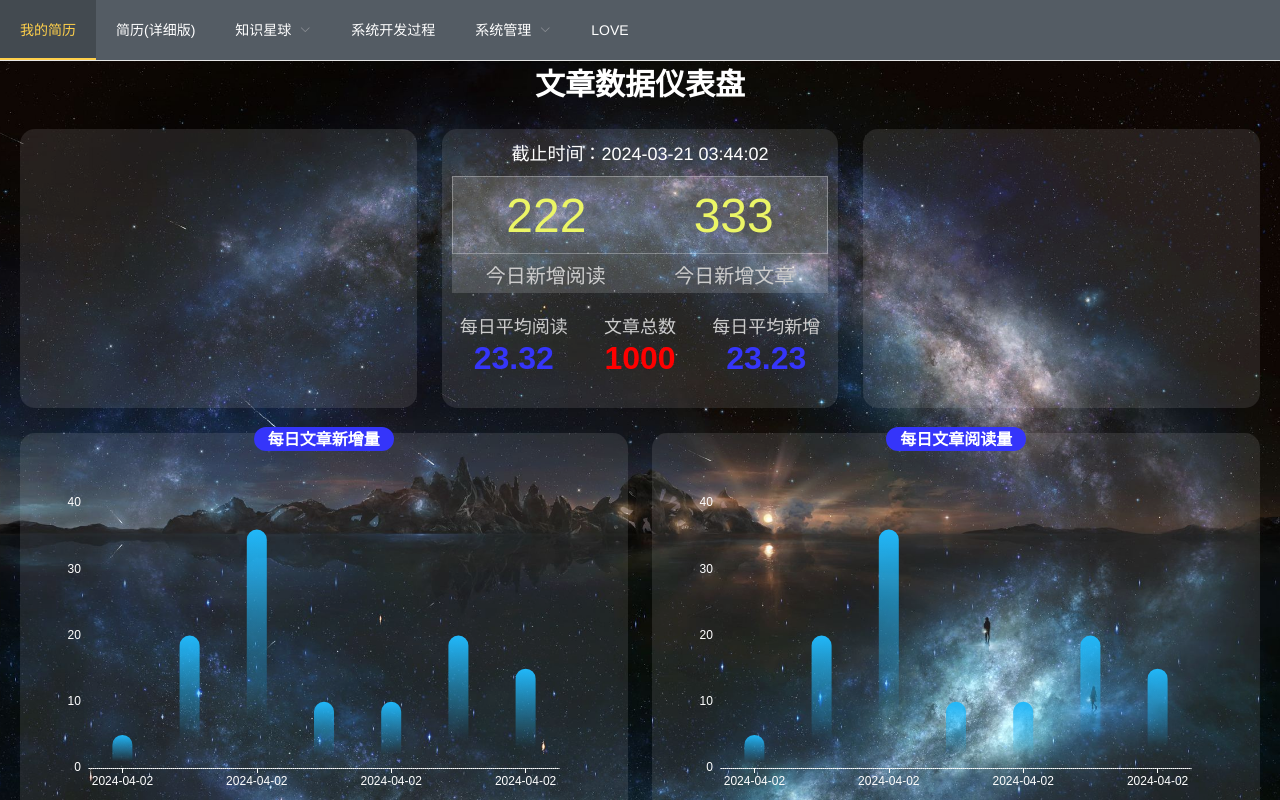
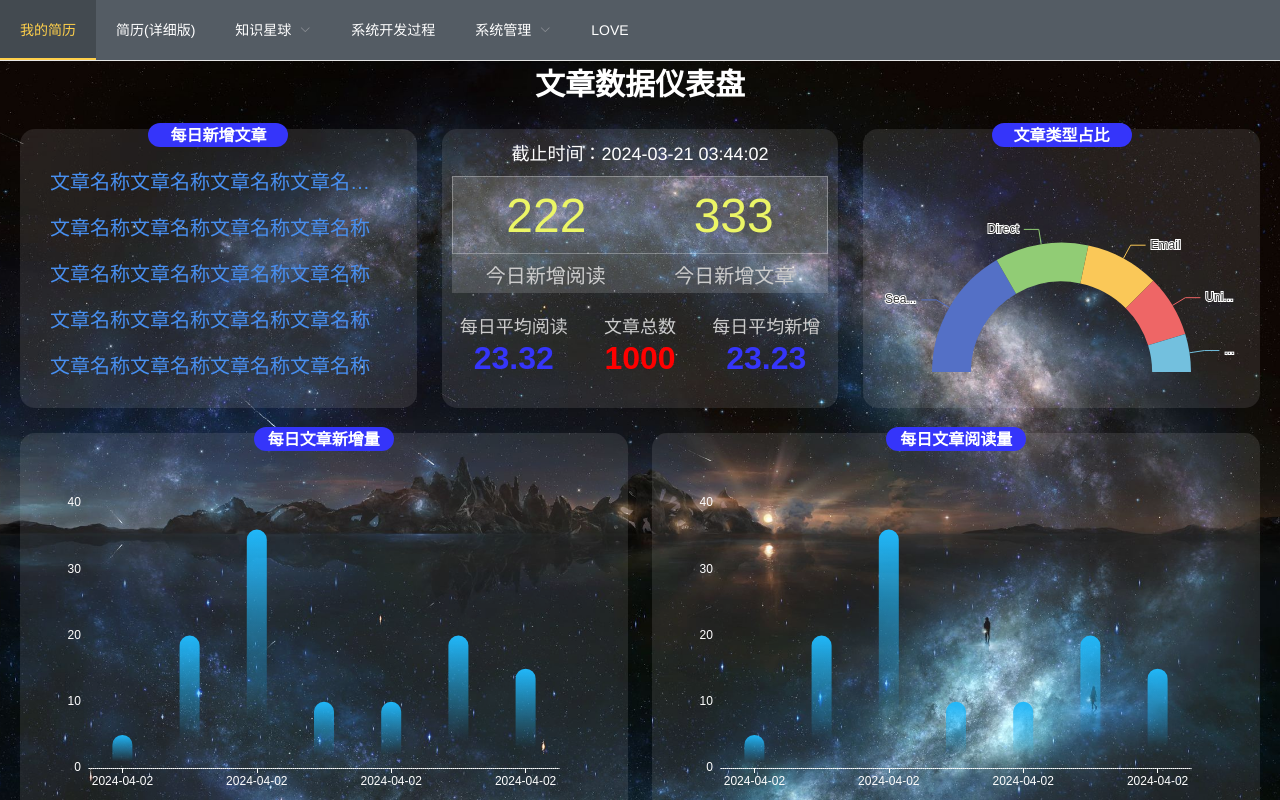
Before and after one commit to zihochay/project, a Vue app in the folder view/: page /#/knowledge/statistics in a window 1280 px wide. Built offline with nearby package versions, Linux system fonts and the light colour scheme; what vue-quill-editor would draw is missing.

Commit message:
完成文章数据页静态页面编写

```diff
--- /dev/null
+++ b/view/src/views/knowledge/components/echart3List.vue
@@ -0,0 +1,83 @@
+<template>
+  <div class="echart-list">
+    <echartTitle title="每日新增文章"/>
+    <div class="list-blogs">
+      <div class="blog-item">文章名称文章名称文章名称文章名称文章名称文章名称文章名称文章名称</div>
+      <div class="blog-item">文章名称文章名称文章名称文章名称</div>
+      <div class="blog-item">文章名称文章名称文章名称文章名称</div>
+      <div class="blog-item">文章名称文章名称文章名称文章名称</div>
+      <div class="blog-item">文章名称文章名称文章名称文章名称</div>
+      <div class="blog-item">文章名称文章名称文章名称文章名称</div>
+    </div>
+  </div>
+</template>
+<script>
+import echartTitle from './echartTitle.vue'
+
+export default {
+  name: 'echart-list',
+  components: {
+    echartTitle
+  },
+  data () {
+    return {
+
+    }
+  },
+  // 创建完成，访问当前this实例
+  created () {
+
+  },
+  // 挂载完成，访问DOM元素
+  mounted () {
+  },
+  methods: {
+
+  }
+}
+</script>
+
+<style lang="less" scoped>
+.echart-list {
+  width: 100%;
+  height: 100%;
+}
+.list-blogs {
+  // padding: 10px 10px 20px 10px;
+  height: 100%;
+  box-sizing: border-box;
+  padding: 20px;
+  // border: 1px solid red;
+  overflow: auto;
+  scrollbar-width: thin; /* 设置滚动条宽度 */
+  scrollbar-color: transparent transparent; /* 设置滚动条颜色为透明 */
+}
+/* 适用于 Safari 浏览器 */
+.list-blogs::-webkit-scrollbar {
+  width: 6px; /* 设置滚动条宽度 */
+  height: 6px; /* 设置滚动条高度 */
+}
+
+.list-blogs::-webkit-scrollbar-thumb {
+  background-color: transparent; /* 设置滚动条 thumb 的背景颜色为透明 */
+}
+
+.list-blogs::-webkit-scrollbar-track {
+  background-color: transparent; /* 设置滚动条 track 的背景颜色为透明 */
+}
+.blog-item {
+  // border: 1px solid red;
+  width: 100%;
+  height: 46px;
+  overflow: hidden;
+  text-overflow: ellipsis;
+  white-space: nowrap;
+  line-height: 46px;
+  font-size: 20px;
+  color: #488ff0;
+}
+.blog-item:hover {
+  cursor: pointer;
+  text-decoration: underline;
+}
+</style>
--- /dev/null
+++ b/view/src/views/knowledge/components/echart4.vue
@@ -0,0 +1,71 @@
+<template>
+  <div class="echart-pie">
+    <echartTitle title="文章类型占比"/>
+    <div class="echart-pie" id="echart-pie"></div>
+  </div>
+</template>
+<script>
+import echartTitle from './echartTitle.vue'
+
+export default {
+  name: 'echart-pie',
+  components: {
+    echartTitle
+  },
+  data () {
+    return {
+      option: {
+        tooltip: {
+          trigger: 'item'
+        },
+        legend: {
+          top: '5%',
+          left: 'center'
+        },
+        series: [
+          {
+            name: 'Access From',
+            type: 'pie',
+            radius: ['70%', '100%'],
+            center: ['50%', '90%'],
+            // adjust the start and end angle
+            startAngle: 180,
+            endAngle: 360,
+            data: [
+              { value: 1048, name: 'Search Engine' },
+              { value: 735, name: 'Direct' },
+              { value: 580, name: 'Email' },
+              { value: 484, name: 'Union Ads' },
+              { value: 300, name: 'Video Ads' }
+            ]
+          }
+        ]
+      }
+    }
+  },
+  // 创建完成，访问当前this实例
+  created () {
+
+  },
+  // 挂载完成，访问DOM元素
+  mounted () {
+    this.initEchart()
+  },
+  methods: {
+    initEchart () {
+      // const chart = this.$echarts.init(document.getElementById('echarts1'))
+      const chart = this.$echarts.init(
+        document.getElementById('echart-pie')
+      )
+      chart.setOption(this.option)
+    }
+  }
+}
+</script>
+
+<style lang="less" scoped>
+.echart-pie {
+  width: 100%;
+  height: 100%;
+}
+</style>
--- a/view/src/views/knowledge/statistics/statistics.vue
+++ b/view/src/views/knowledge/statistics/statistics.vue
@@ -2,8 +2,8 @@
   <div class="statistics">
     <div class="title">文章数据仪表盘</div>
     <div class="echart1 flex">
-      <div class="width32">
-        <!-- <echart1Vue /> -->
+      <div class="width32 padding10">
+        <echart3ListVue />
       </div>
       <div class="width32 padding10">
         <div class="time">截止时间：{{ getCurrentTime() }}</div>
@@ -50,7 +50,9 @@
           </div>
         </div>
       </div>
-      <div class="width32"></div>
+      <div class="width32 padding10">
+        <echart4Vue />
+      </div>
     </div>
     <div class="echart2 flex">
       <div class="width48 padding10">
@@ -65,12 +67,16 @@
 <script>
 import echart1Vue from '../components/echart1.vue'
 import echart2Vue from '../components/echart2.vue'
+import echart3ListVue from '../components/echart3List.vue'
+import echart4Vue from '../components/echart4.vue'
 
 export default {
   name: 'text-main',
   components: {
     echart1Vue,
-    echart2Vue
+    echart2Vue,
+    echart3ListVue,
+    echart4Vue
   },
   data () {
     return {
```
